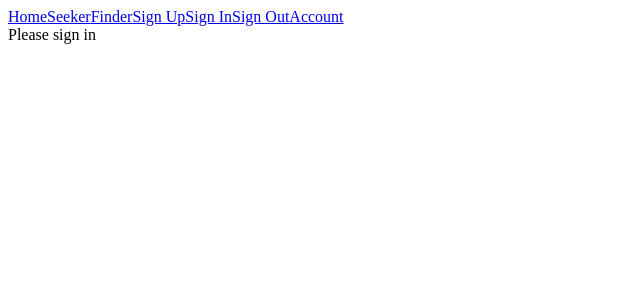
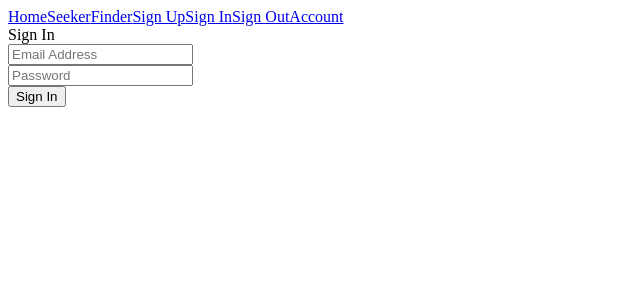
Before and after one commit to leelali/Seeker_Finder, a React (Create React App) app: page /signin in a window 1280 px wide. Shown: the top 300 px of the page, without its empty margins (0-640 px from the left). Built offline with nearby package versions, Linux system fonts and the light colour scheme.

Commit message:
Add input fields to signin

```diff
--- a/src/components/Signin.js
+++ b/src/components/Signin.js
@@ -1,9 +1,43 @@
 import React, { Component } from 'react';
 
 class Signin extends Component {
+  constructor() {
+    super();
+    this.state = {
+      username: '',
+      password: '',
+      error: null,
+    }
+  }
+
+  handleInputChange = (e) => {
+    this.setState({
+      [e.target.name]: e.target.value
+    })
+  }
+
+  handleSignIn = e => {
+    e.preventDefault();
+
+    if (this.state.username==='' || this.state.password==='') {
+      alert('Please enter username and password');
+      return;
+    }
+
+    alert('Successfully sign in');
+  }
+
   render() {
     return (
-      <div>Please sign in</div>
+      <div className='component'>
+        <div className='title'>Sign In</div>
+        <form onSubmit={this.handleSignIn}>
+          <div><input type="text" className='form--item' name='username' value={this.state.username} onChange={this.handleInputChange} placeholder="Email Address" required/></div>
+          <div><input type="password" className='form--item' name='password' value={this.state.password} onChange={this.handleInputChange} placeholder="Password" required/></div>
+          <button className='button' onClick={this.handleSignIn}>Sign In</button>
+        </form>
+        {this.state.error}
+      </div>
     );
   }
 }
```
